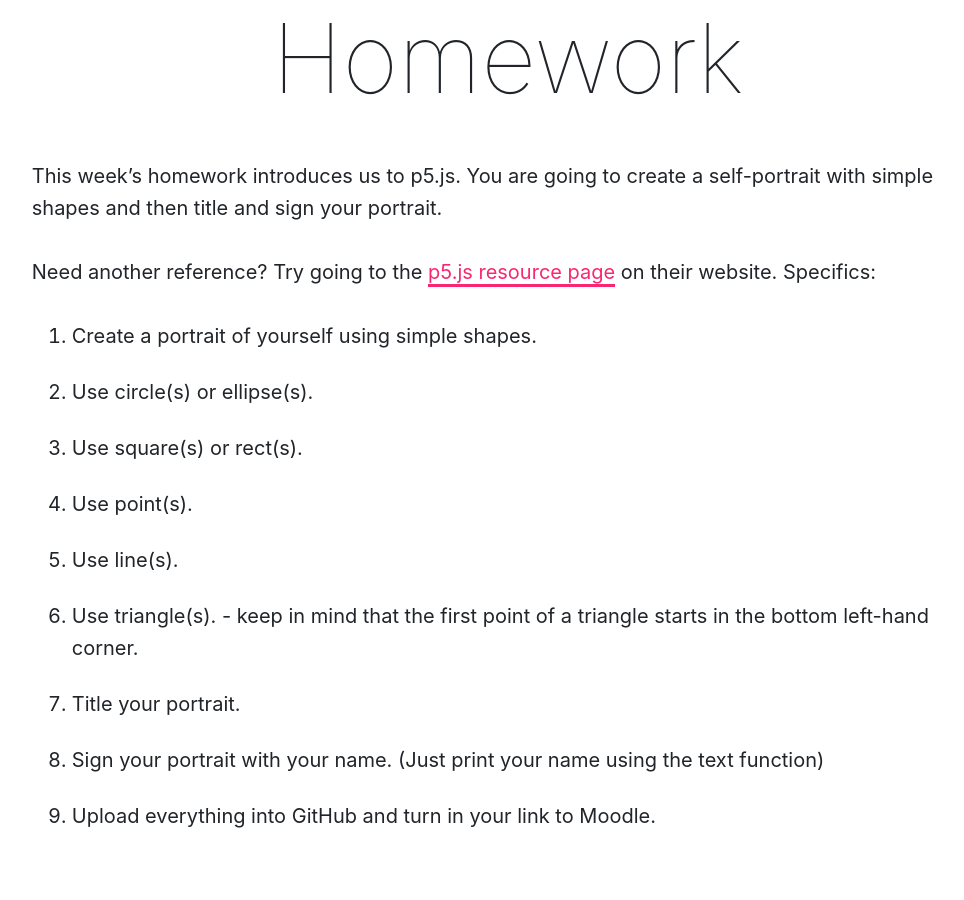
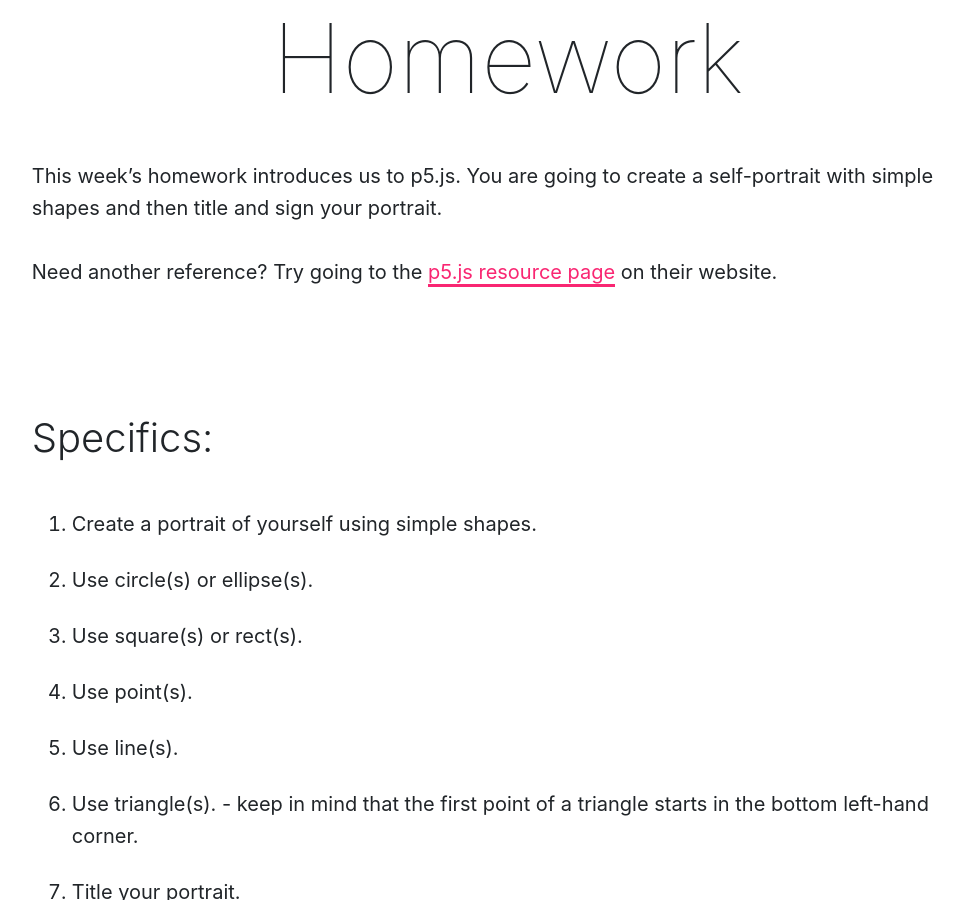
Before and after one commit to Montana-Media-Arts/120_CreativeCoding1-Fall2020, a Jekyll site: the page built from modules/week-9/_posts/2017-01-12-homework.md, in a window 1280 px wide and 900 px high, scrolled down 421 px. Shown: the whole window, without its empty margins (132-1096 px from the left). Built offline with Jekyll 4.4.1, drawn with Linux system fonts in a browser that asks for light colours; nearby versions of some CDN libraries; part of the change alters nothing that is shown.

```diff
--- a/modules/week-9/_posts/2017-01-12-homework.md
+++ b/modules/week-9/_posts/2017-01-12-homework.md
@@ -9,7 +9,8 @@ jotted: false
 This week's homework introduces us to p5.js. You are going to create a self-portrait with simple shapes and then title and sign your portrait.
 
 Need another reference? Try going to the <a href="https://p5js.org/reference/" target="_new">p5.js resource page</a> on their website.
-Specifics:
+
+### Specifics:
 
 1. Create a portrait of yourself using simple shapes.
 2. Use circle(s) or ellipse(s).
```
